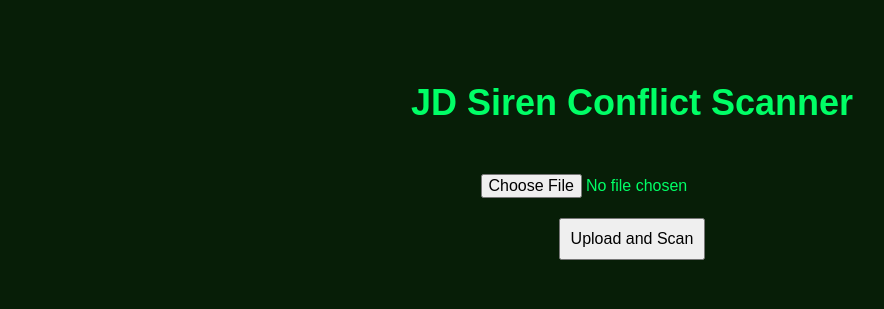
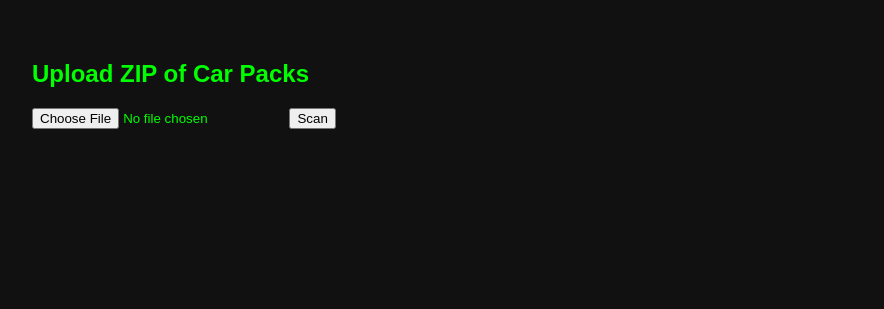
Before and after one commit to BigJDCustoms/Siren2, a Flask app: page / in a window 1280 px wide. Shown: the top 309 px of the page, without its empty margins (8-892 px from the left). Run offline with Flask 3, Linux system fonts and the light colour scheme.

Commit message:
Add files via upload

```diff
--- a/JD_Siren_WebApp/templates/index.html
+++ b/JD_Siren_WebApp/templates/index.html
@@ -1,34 +1,22 @@
+<!DOCTYPE html>
+<html lang="en">
+<head>
+    <meta charset="UTF-8">
+    <title>JD Siren Conflict Scanner</title>
+</head>
+<body style="font-family:sans-serif; background:#111; color:#0f0; padding:2em;">
+    <h2>Upload ZIP of Car Packs</h2>
+    <form method="POST" enctype="multipart/form-data">
+        <input type="file" name="file" accept=".zip" required>
+        <button type="submit">Scan</button>
+    </form>
 
-<!DOCTYPE html>
-<html>
-<head>
-    <title>JD Siren Conflict Scanner</title>
-    <style>
-        body {
-            background-color: #071e07;
-            color: #00FF66;
-            font-family: Arial, sans-serif;
-            text-align: center;
-            padding: 50px;
-        }
-        h1 {
-            font-size: 36px;
-        }
-        form {
-            margin-top: 30px;
-        }
-        input[type=file], input[type=submit] {
-            padding: 10px;
-            font-size: 16px;
-            margin-top: 10px;
-        }
-    </style>
-</head>
-<body>
-    <h1>JD Siren Conflict Scanner</h1>
-    <form action="/" method="post" enctype="multipart/form-data">
-        <input type="file" name="zip_file" accept=".zip" required><br>
-        <input type="submit" value="Upload and Scan">
-    </form>
+    {% if txt %}
+    <h3>Download Results:</h3>
+    <ul>
+        <li><a href="{{ url_for('download_file', filename=txt) }}">TXT Results</a></li>
+        <li><a href="{{ url_for('download_file', filename=xlsx) }}">XLSX Results</a></li>
+    </ul>
+    {% endif %}
 </body>
 </html>
```
